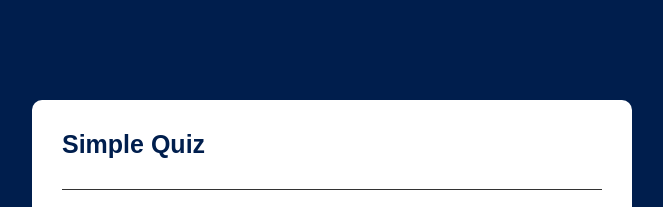
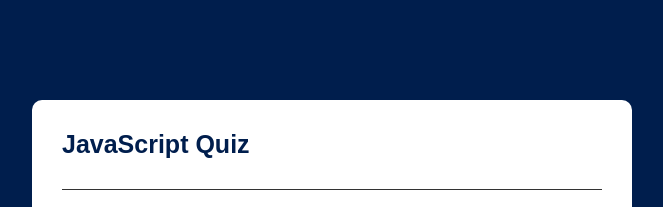
Before and after one commit to YashBhawsar23/Quiz-Website, a plain HTML site: page index.html in a window 1280 px wide. Shown: the top 207 px of the page, without its empty margins (308-971 px from the left). Drawn offline with Linux system fonts and the light colour scheme.

Commit message:
Add files via upload

```diff
--- a/index.html
+++ b/index.html
@@ -8,7 +8,7 @@
 </head>
 <body>
     <div class="app">
-        <h1>Simple Quiz</h1>
+        <h1>JavaScript Quiz</h1>
         <div class="quiz">
             <h2 id="question">Question Goes Here</h2>
             <div id="answer-buttons">
```
